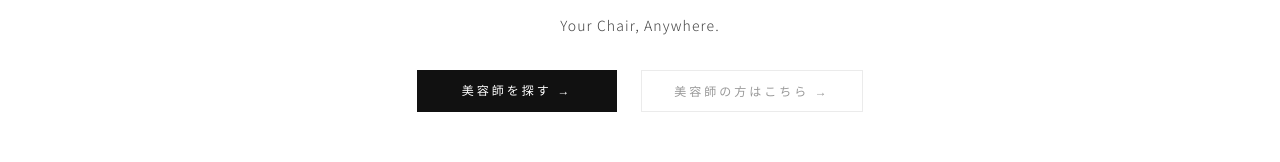
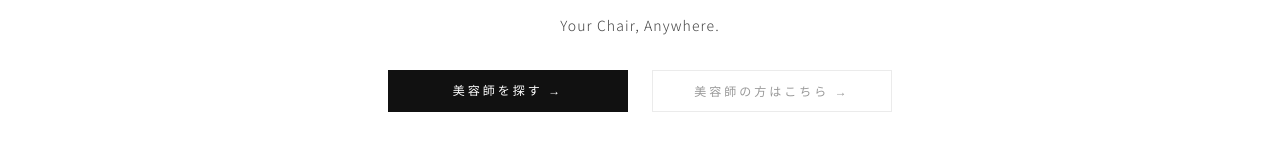
Before and after one commit to atobnet/chairly, a Next.js app: page / in a window 1280 px wide. Shown: the part 556-718 px from the top of the page. Built offline with nearby package versions, Linux system fonts and the light colour scheme; no server answers.

Commit message:
ヒーローCTAボタン: 固定幅240pxで2ボタンを均一に揃える
Co-Authored-By: Claude Sonnet 4.6 <noreply@anthropic.com>

```diff
--- a/src/app/page.tsx
+++ b/src/app/page.tsx
@@ -41,14 +41,14 @@ export default function HomePage() {
             <Link
               href="/search"
               className="inline-block text-xs tracking-[0.25em] px-8 py-3 text-center transition-opacity hover:opacity-70"
-              style={{ background: '#111111', color: '#ffffff', minWidth: '200px' }}
+              style={{ background: '#111111', color: '#ffffff', width: '240px' }}
             >
               美容師を探す →
             </Link>
             <Link
               href="/signup?role=hairdresser"
               className="inline-block text-xs tracking-[0.25em] px-8 py-3 text-center transition-opacity hover:opacity-50"
-              style={{ border: '1px solid #ebebeb', color: '#999999', minWidth: '200px' }}
+              style={{ border: '1px solid #ebebeb', color: '#999999', width: '240px' }}
             >
               美容師の方はこちら →
             </Link>
```
